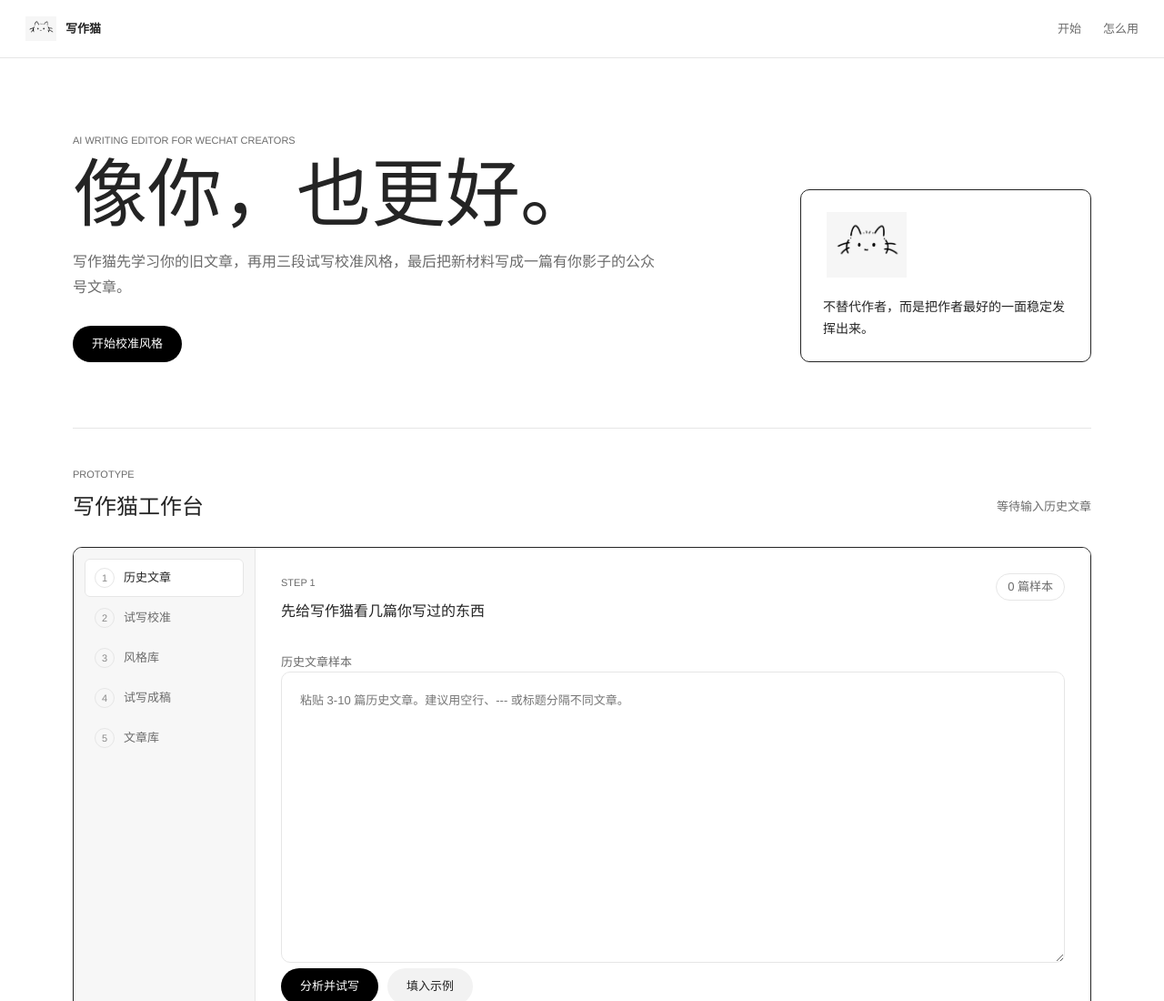
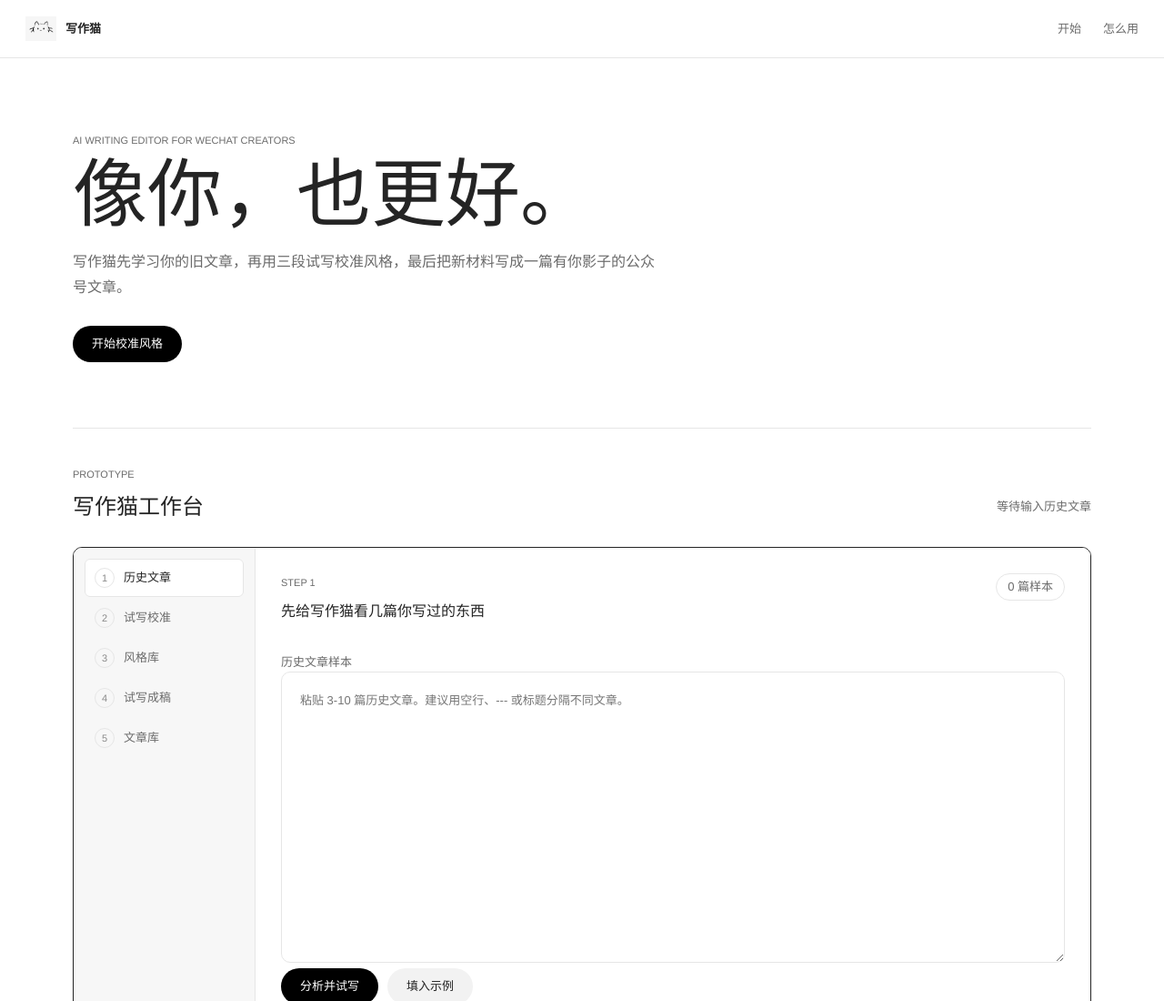
Before and after one commit to Betagg/writing-cat, a website: page index.html in a window 1280 px wide. Shown: the top 1100 px of the page at 91% size. Drawn offline with Linux system fonts and the light colour scheme.

Commit message:
Remove hero note card

```diff
--- a/index.html
+++ b/index.html
@@ -35,10 +35,6 @@
             <a class="button button-primary" href="#workspace">开始校准风格</a>
           </div>
         </div>
-        <aside class="hero-note" aria-label="产品原则">
-          <img class="note-cat" src="./assets/logo-cat.png" alt="" />
-          <p>不替代作者，而是把作者最好的一面稳定发挥出来。</p>
-        </aside>
       </section>
 
       <section id="workspace" class="workspace" aria-labelledby="workspace-title">
--- a/styles.css
+++ b/styles.css
@@ -116,9 +116,6 @@ textarea {
 }
 
 .hero {
-  display: grid;
-  grid-template-columns: minmax(0, 1fr) 320px;
-  gap: var(--space-8);
   width: min(1120px, calc(100% - 40px));
   margin: 0 auto;
   padding: 80px 0 72px;
@@ -228,29 +225,6 @@ h3 {
 .button-secondary:hover {
   border-color: var(--color-border-default);
   background: var(--color-surface-base);
-}
-
-.hero-note {
-  align-self: end;
-  border: 1px solid var(--color-border-strong);
-  border-radius: var(--radius-sm);
-  padding: var(--space-6);
-  background: var(--color-surface-base);
-}
-
-.hero-note p {
-  margin-bottom: 0;
-  font-size: var(--font-size-lg);
-  line-height: 24px;
-}
-
-.note-cat {
-  display: block;
-  width: 96px;
-  height: 72px;
-  object-fit: contain;
-  mix-blend-mode: multiply;
-  margin-bottom: var(--space-5);
 }
 
 .workflow,
@@ -904,7 +878,6 @@ h3 {
 
 @media (max-width: 900px) {
   .hero {
-    grid-template-columns: 1fr;
     padding-top: 56px;
   }
 
```
